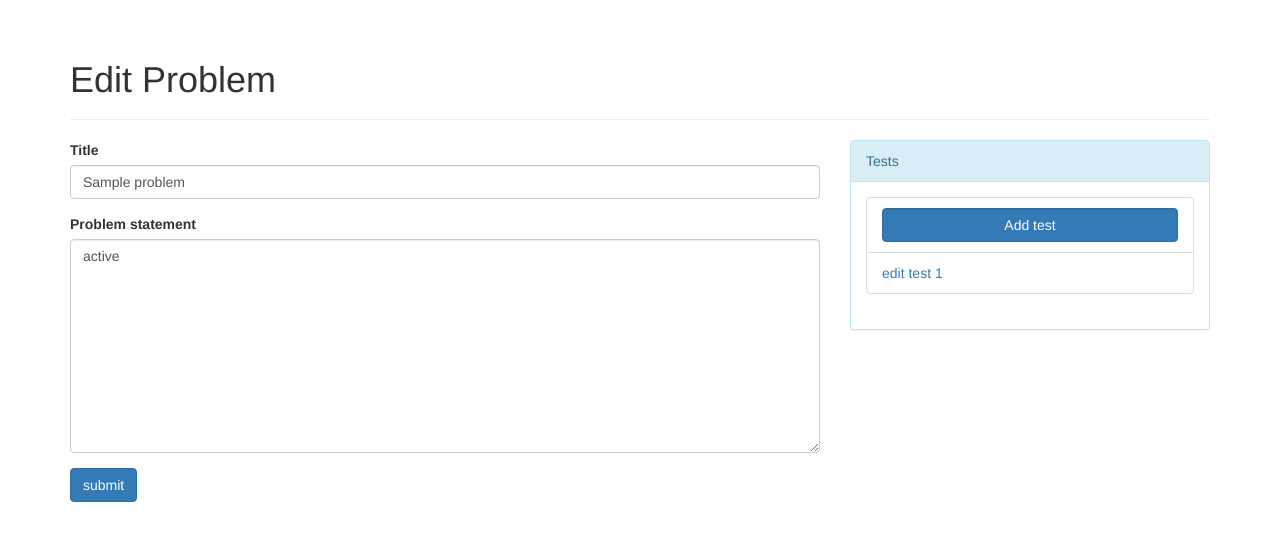
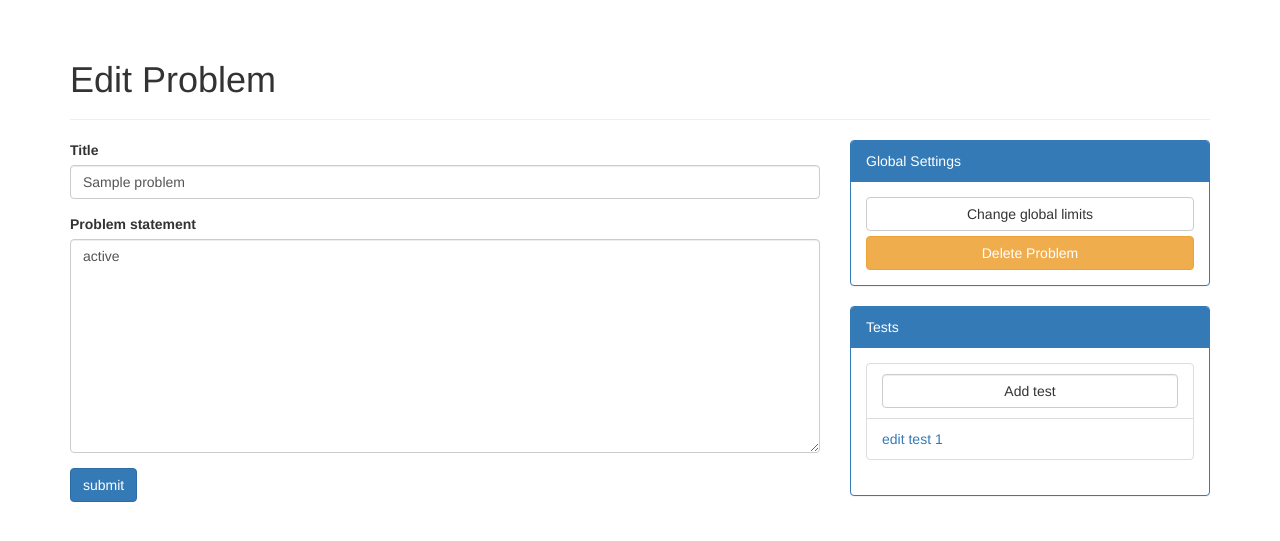
Before and after one commit to Alaxe/judgeSystem, a Django app: a page that uses judge/templates/judge/problem_edit.html in a window 1280 px wide. Shown: the part 51-592 px from the top of the page. Run offline with Django 3.2, Linux system fonts and the light colour scheme; a user stored in the database is signed in; tables that the repository leaves empty hold one stand-in row (values such as "Sample post"); parts of the project's set-up code (start-up, migrations or seed data) failed here and were passed over; some libraries are stand-ins or nearby versions.

Commit message:
Added a delete problem view
 - A delete problem link in problem edit
 - A view from where you delete the problem.

```diff
--- a/judge/templates/judge/problem_edit.html
+++ b/judge/templates/judge/problem_edit.html
@@ -21,13 +21,26 @@
 
 	{% if pk >= 0 %}
 	<div class="col-md-4">
-		<div class="panel panel-info">
+		<div class="panel panel-primary">
+			<div class="panel-heading">
+				Global Settings
+			</div>
+			<div class="panel-body">
+				<a class="btn btn-default btn-block">
+					Change global limits
+				</a>
+				<a href="{% url 'judge:problem_delete' pk %}"
+				   class="btn btn-warning btn-block">
+					Delete Problem
+				</a>
+			</div>
+		</div>
+		<div class="panel panel-primary">
 			<div class="panel-heading">Tests</div>
-
 			<div class="panel-body">
 				<ul class="list-group">
 					<li class="list-group-item">
-							<a class="btn btn-primary form-control"
+							<a class="btn btn-default form-control"
 								href="{% url 'judge:test_new' pk %}">
 								Add test
 							</a>
--- a/judge/urls.py
+++ b/judge/urls.py
@@ -15,6 +15,9 @@ urlpatterns = patterns('',
    url(r'^problems/(?P<pk>\d+)/edit/$', permission_required(
        'judge.change_problem')(views.ProblemEdit.as_view()),
        name = 'problem_edit'),
+   url(r'^problems/(?P<pk>\d+)/delete/$', permission_required(
+       'judge.delete_problem')(views.ProblemDelete.as_view()),
+       name = 'problem_delete'),
 
    url(r'^problems/(?P<pk>\d+)/$', views.ProblemDetails.as_view(),
        name = 'problem_details'),
--- a/judge/views/__init__.py
+++ b/judge/views/__init__.py
@@ -1,4 +1,4 @@
 from .solution import SolutionDetails, SolutionSubmit
-from .problem import ProblemList, ProblemDetails, ProblemNew, ProblemEdit
+from .problem import ProblemList, ProblemDetails, ProblemNew, ProblemEdit, ProblemDelete
 from .test import TestNew, TestEdit
 from .problem import ProblemList
--- a/judge/views/problem.py
+++ b/judge/views/problem.py
@@ -1,3 +1,4 @@
+from django.contrib import messages
 from django.contrib.auth import authenticate
 from django.contrib.auth.models import User
 from django.core.paginator import EmptyPage, PageNotAnInteger, Paginator
@@ -123,3 +124,21 @@ class ProblemEdit(View):
         form.save()
         url = reverse('judge:problem_details', args = (pk,))
         return HttpResponseRedirect(url)
+
+class ProblemDelete(View):
+    template_name = 'judge/problem_delete.html'
+
+    def get(self, request, pk):
+        problem = get_object_or_404(Problem, pk = pk)
+
+        context = {'problem': problem}
+        return render(request, self.template_name, context)
+    def post(self, request, pk):
+        curProblem = Problem.objects.get(pk = pk)
+        curProblem.delete()
+
+        messageText = 'You\'ve Successfuly deleted this problem'
+        messages.add_message(request, messages.SUCCESS, messageText)
+
+        url = reverse('judge:problem_list')
+        return HttpResponseRedirect(url)
```
Also changed, not shown: judge/templates/judge/problem_delete.html (added, +35 -0 lines).
